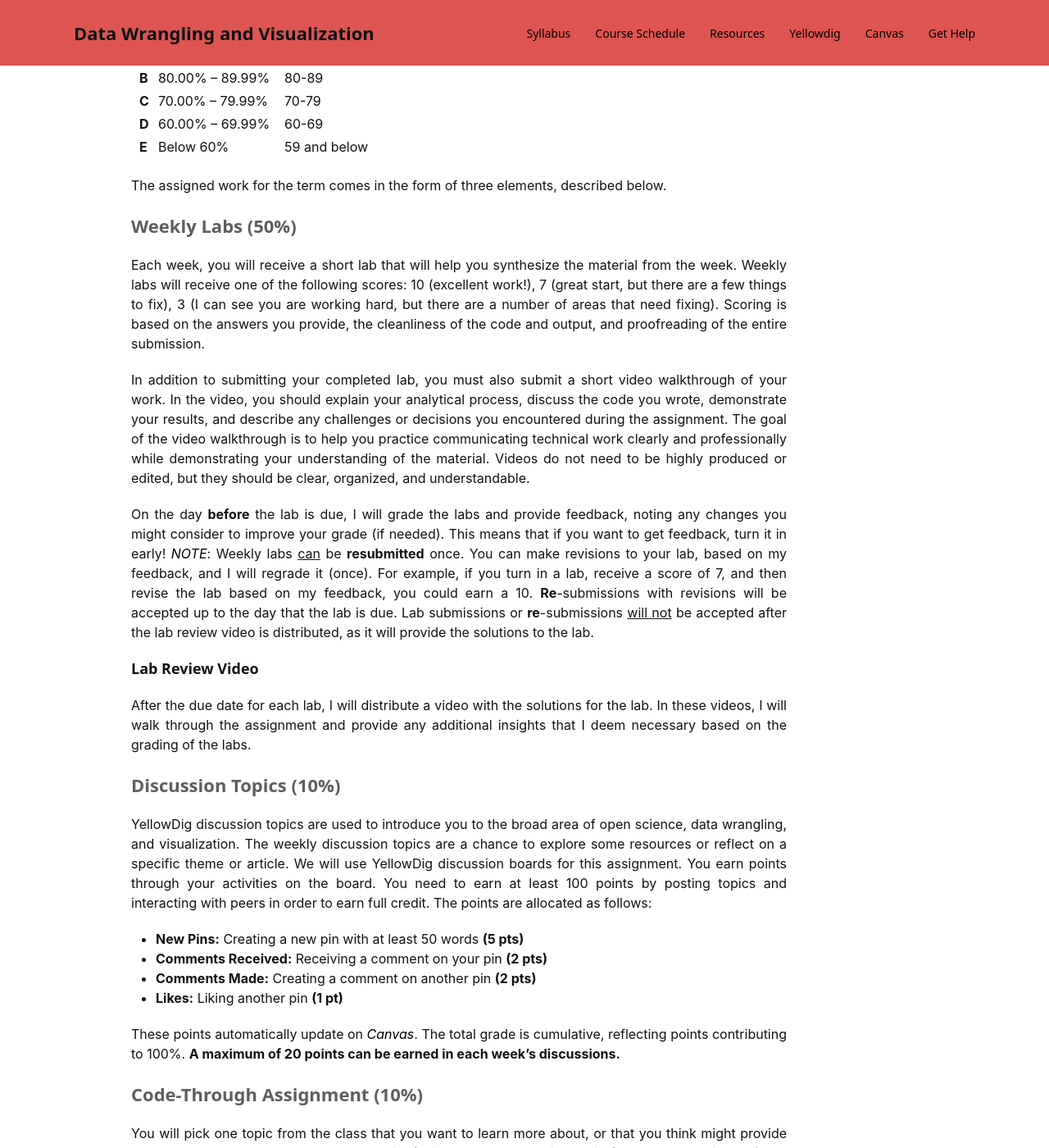
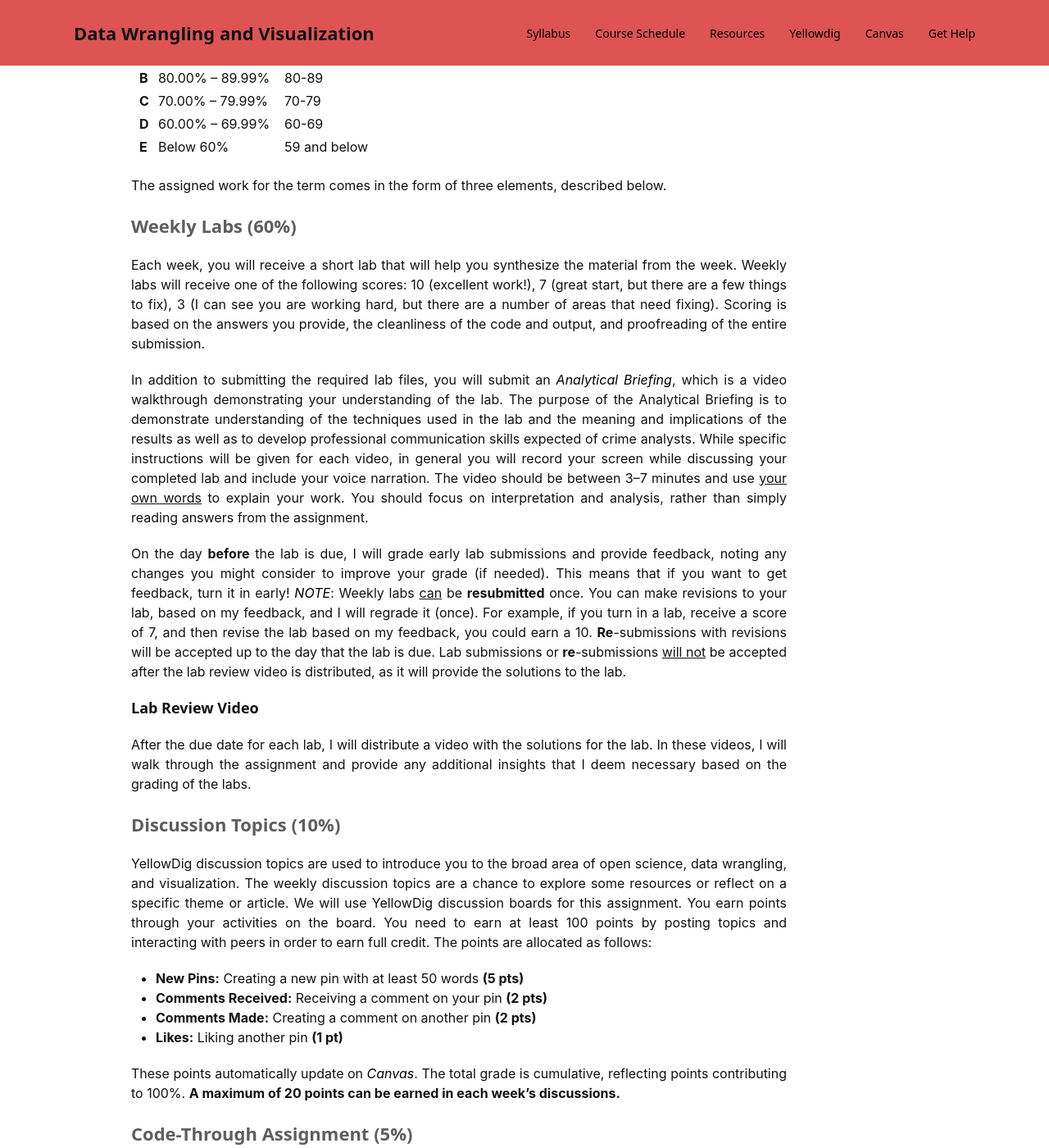
Before and after one commit to Watts-College/crj-541-fall-2026, a Jekyll site: the page built from index.md, in a window 1280 px wide and 1400 px high, scrolled down 5597 px. Shown: the whole window at 82% size. Built offline with Jekyll 4.4.1, drawn with Linux system fonts in a browser that asks for light colours; nearby versions of some CDN libraries; a style sheet for code colours, icons or effects is not loaded; some of the changed text lies outside the part shown.

Commit message:
updates to index page

```diff
--- a/index.md
+++ b/index.md
@@ -165,18 +165,19 @@ This course does not use a +/- grading system. Rather, final letter grades will
 
 The assigned work for the term comes in the form of three elements, described below.
 
-### Weekly Labs (50%)
+### Weekly Labs (60%)
 
 Each week, you will receive a short lab that will help you synthesize the material from the week.
 Weekly labs will receive one of the following scores: 10 (excellent work!), 7 (great start, but there are a few things to fix), 3 (I can see you are working hard, but there are a number of areas that need fixing).
 Scoring is based on the answers you provide, the cleanliness of the code and output, and proofreading of the entire submission.
 
-In addition to submitting your completed lab, you must also submit a short video walkthrough of your work.
-In the video, you should explain your analytical process, discuss the code you wrote, demonstrate your results, and describe any challenges or decisions you encountered during the assignment.
-The goal of the video walkthrough is to help you practice communicating technical work clearly and professionally while demonstrating your understanding of the material.
-Videos do not need to be highly produced or edited, but they should be clear, organized, and understandable.
+In addition to submitting the required lab files, you will submit an *Analytical Briefing*, which is a video walkthrough demonstrating your understanding of the lab.
+The purpose of the Analytical Briefing is to demonstrate understanding of the techniques used in the lab and the meaning and implications of the results as well as to develop professional communication skills expected of crime analysts.
+While specific instructions will be given for each video, in general you will record your screen while discussing your completed lab and include your voice narration.
+The video should be between 3–7 minutes and use <u>your own words</u> to explain your work.
+You should focus on interpretation and analysis, rather than simply reading answers from the assignment.
 
-On the day **before** the lab is due, I will grade the labs and provide feedback, noting any changes you might consider to improve your grade (if needed).
+On the day **before** the lab is due, I will grade early lab submissions and provide feedback, noting any changes you might consider to improve your grade (if needed).
 This means that if you want to get feedback, turn it in early!
 *NOTE*: Weekly labs <u>can</u> be **resubmitted** once. You can make revisions to your lab, based on my feedback, and I will regrade it (once).
 For example, if you turn in a lab, receive a score of 7, and then revise the lab based on my feedback, you could earn a 10.
@@ -206,7 +207,9 @@ These points automatically update on *Canvas*.
 The total grade is cumulative, reflecting points contributing to 100%.
 **A maximum of 20 points can be earned in each week's discussions.**
 
-### Code-Through Assignment (10%)
+### Code-Through Assignment (5%)
+
+REVISE
 
 You will pick one topic from the class that you want to learn more about, or that you think might provide value to your classmates.
 Create a tutorial (using a template I will provide) and a short video of you working through the tutorial.
```
Also changed, not shown: other parts of index.md (+4 -2 lines), 1 other file.
